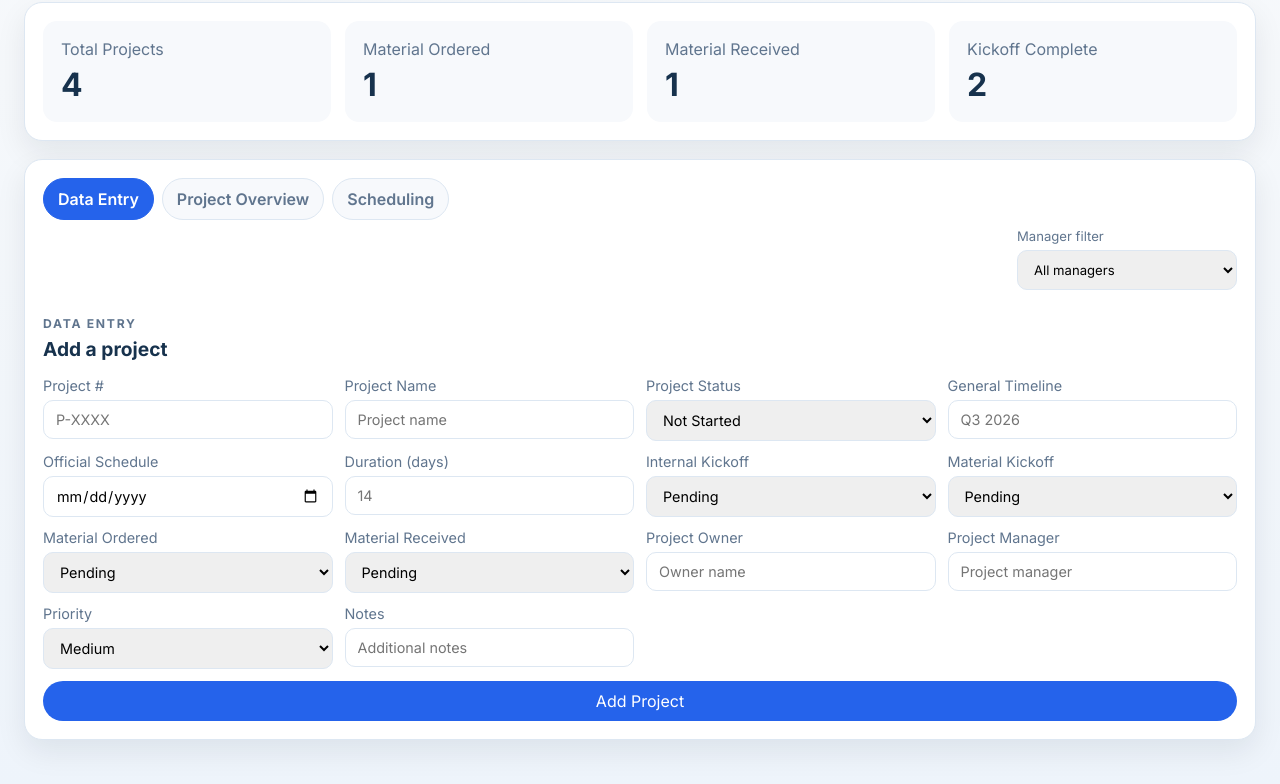
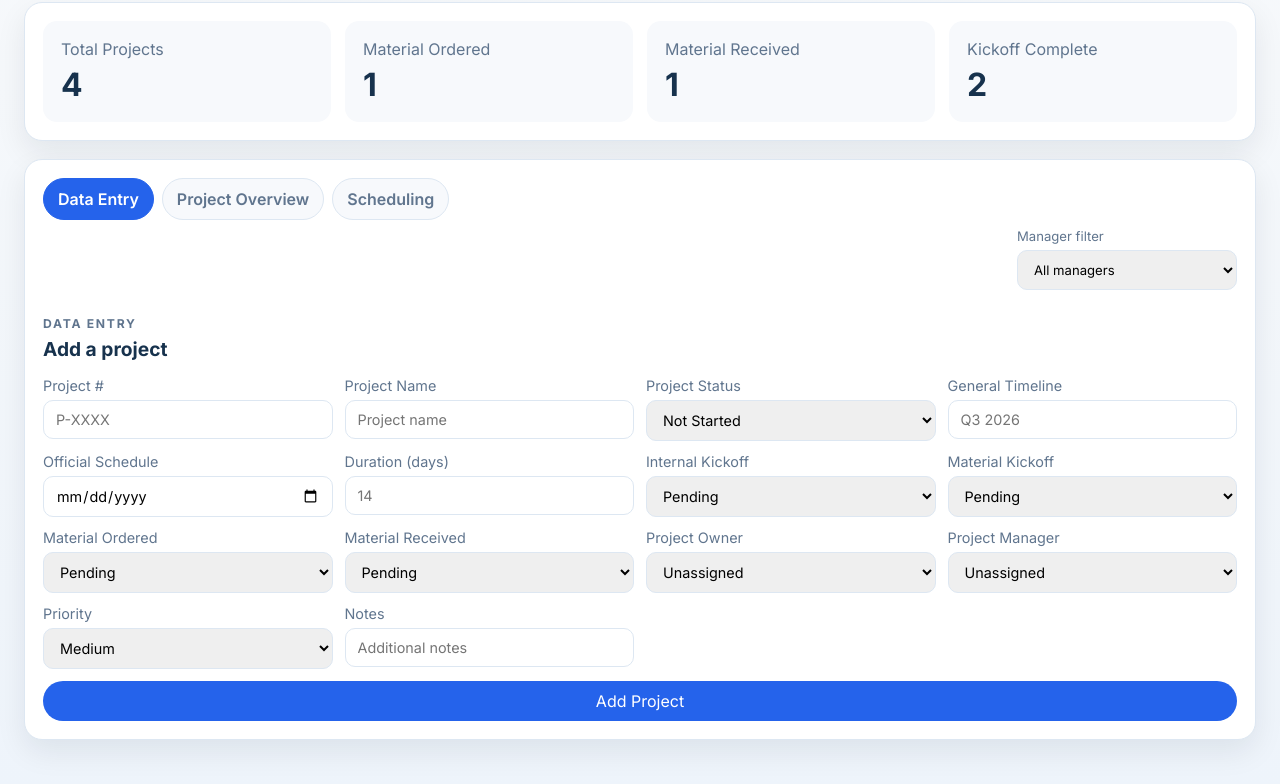
Before and after one commit to jburiek/LINX-Project-Dashboard, a website: page index.html in a window 1280 px wide. Shown: the part 114-898 px from the top of the page. Drawn offline with Linux system fonts and the light colour scheme; no server answers.

Commit message:
Fix HTML formatting and structure

```diff
--- a/index.html
+++ b/index.html
@@ -130,11 +130,15 @@
                 </label>
                 <label>
                   <span>Project Owner</span>
-                  <input type="text" name="owner" placeholder="Owner name" />
+                  <select name="owner">
+                    <option value="">Unassigned</option>
+                  </select>
                 </label>
                 <label>
                   <span>Project Manager</span>
-                  <input type="text" name="manager" placeholder="Project manager" />
+                  <select name="manager">
+                    <option value="">Unassigned</option>
+                  </select>
                 </label>
                 <label>
                   <span>Priority</span>
```
